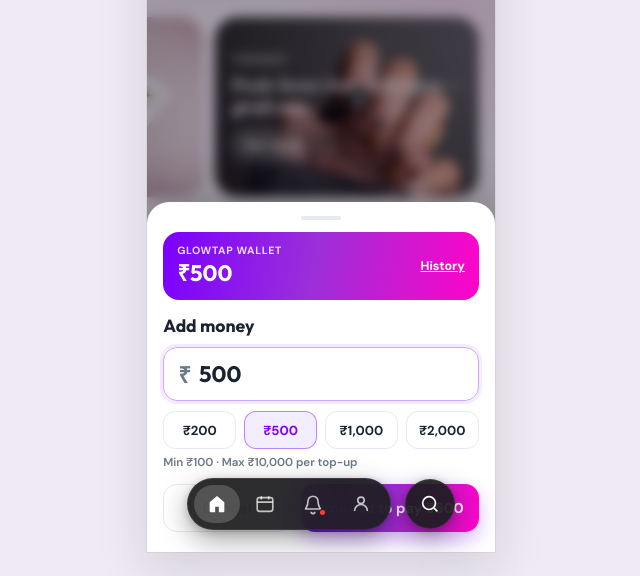
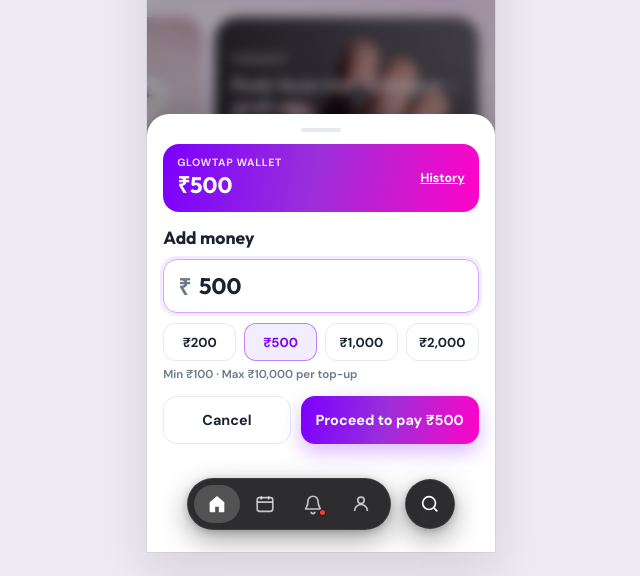
Before and after one commit to CordovaTech27/GlowTapTest, a plain HTML site: page home.html in a window 1280 px wide. Both pictures are taken after a click on the button "₹500". Shown: the part 224-800 px from the top of the page, without its empty margins (319-959 px from the left). Drawn offline with Linux system fonts and the light colour scheme.

Commit message:
Clear wallet top-up actions above the floating nav.
Co-authored-by: Cursor <cursoragent@cursor.com>

```diff
--- a/assets/app-shell.css
+++ b/assets/app-shell.css
@@ -232,7 +232,8 @@
 }
 /* Bottom sheets: leave room so Yes/Keep (etc.) sit above the always-visible dock */
 .phone.has-dock .sheet__panel,
-.phone.has-dock .ba__panel {
+.phone.has-dock .ba__panel,
+.phone.has-dock .tu__panel {
   padding-bottom: calc(var(--footer-above-dock) + 28px) !important;
   box-sizing: border-box;
 }
--- a/assets/topup.js
+++ b/assets/topup.js
@@ -20,7 +20,7 @@
     '.tu{position:absolute;inset:0;z-index:60;display:none;align-items:flex-end;background:rgba(16,8,24,.38);-webkit-backdrop-filter:blur(6px);backdrop-filter:blur(6px);font-family:inherit;color:#1A2330}' +
     '.tu.is-open{display:flex}' +
     '.tu [hidden]{display:none!important}' +
-    '.tu__panel{width:100%;max-height:92%;overflow-y:auto;background:#fff;border-radius:22px 22px 0 0;padding:14px 16px max(20px,env(safe-area-inset-bottom));box-shadow:0 -12px 40px rgba(0,0,0,.18);animation:tuUp .28s ease;scrollbar-width:none}' +
+    '.tu__panel{width:100%;max-height:92%;overflow-y:auto;background:#fff;border-radius:22px 22px 0 0;padding:14px 16px calc(var(--footer-above-dock, 80px) + 28px);box-sizing:border-box;box-shadow:0 -12px 40px rgba(0,0,0,.18);animation:tuUp .28s ease;scrollbar-width:none}' +
     '.tu__panel::-webkit-scrollbar{display:none}' +
     '@keyframes tuUp{from{transform:translateY(24px);opacity:.6}to{transform:none;opacity:1}}' +
     '.tu__handle{width:40px;height:4px;border-radius:99px;background:#E5EAF0;margin:0 auto 12px}' +
```
